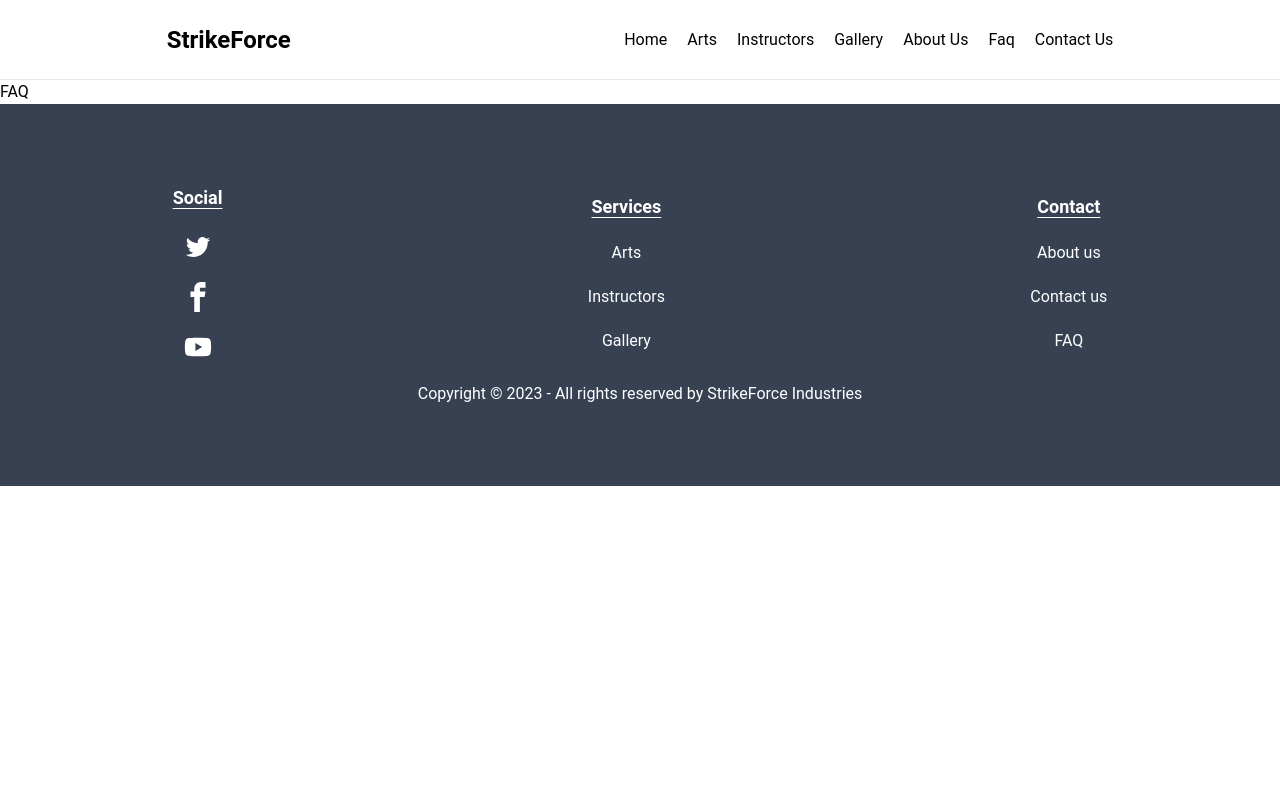
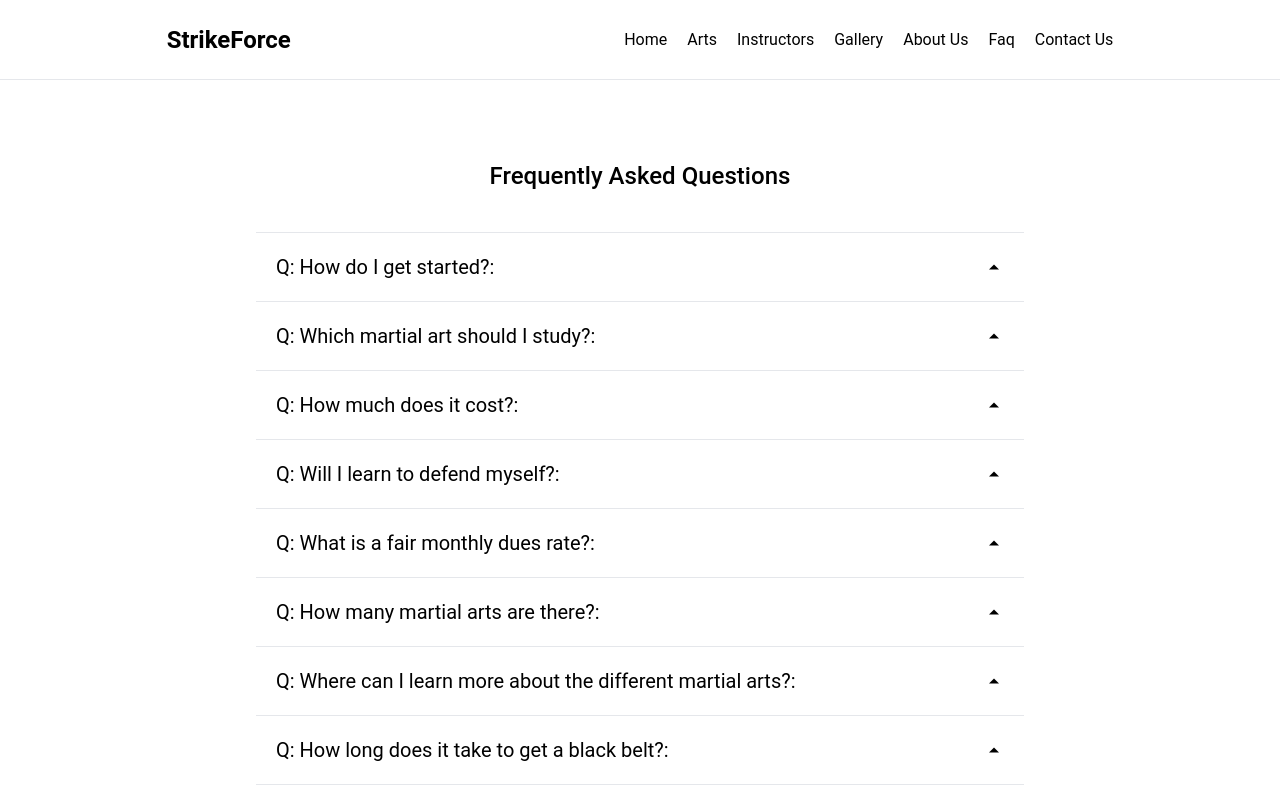
Before and after one commit to Hossain-A1/StrikeForce, a Next.js app: page /faq in a window 1280 px wide. Shown: the top 800 px of the page. Built offline with nearby package versions, Linux system fonts and the light colour scheme.

Commit message:
FAQs added

```diff
--- /dev/null
+++ b/components/Faqs.js
@@ -0,0 +1,109 @@
+import { useState } from "react";
+import { IoMdArrowDropdown, IoMdArrowDropup } from "react-icons/io";
+import SectionHeadline from "./SectionHeadline";
+const AllQuestions = [
+  {
+    question: "Q: How do I get started?",
+    answer:
+      "A: Take the plunge and experience the amazing benefits of martial arts - with the flexibility of no long-term commitment and free intro lessons. Contact us today to learn more about signing up and jumpstart your journey!",
+    isOpen: false,
+  },
+  {
+    question: "Q: Which martial art should I study?",
+    answer:
+      "A: It depends on your goals and interests. Different martial arts emphasize different skills, such as kicking, punching, grappling, and so forth. Think about what type of skills you want to learn and then research different martial arts to find out which one would best suit your needs.",
+    isOpen: false,
+  },
+  {
+    question: "Q: How much does it cost?",
+    answer:
+      "A: Your intro lessons are FREE! For memberships, our dues are very reasonable when you consider the extraordinary credentials of our teaching staff and the quality of our facility. Stop in to watch a class and discuss specific rates for your training. Our long-time members tell us that the confidence, calmness, and success skills they've learned while training are priceless!",
+    isOpen: false,
+  },
+  {
+    question: "Q: Will I learn to defend myself?",
+    answer:
+      "A:  Taking self-defense classes can help you learn the skills you need to defend yourself. You will learn techniques for blocking, punching, and kicking, as well as strategies for avoiding and de-escalating dangerous situations.",
+    isOpen: false,
+  },
+  {
+    question: "Q: What is a fair monthly dues rate?",
+    answer:
+      "A: It depends on what the school offers. Martial arts schools  charge  between $90 - $500 per month, and each school should offer benefits that justify the price. ",
+    isOpen: false,
+  },
+  {
+    question: "Q: How many martial arts are there?",
+    answer:
+      "A:While there are 180 styles of martial arts, the most common you might have heard of are Judo, Karate, MMA, Kung Fu, Tai Chi, Krav Maga, and Jiu-Jitsu. They have been developed in areas such as Japan, China, and Israel.",
+    isOpen: false,
+  },
+  {
+    question: "Q: Where can I learn more about the different martial arts?",
+    answer:
+      "A:You can find a lot of information about martial arts online. There are videos, articles, and websites dedicated to different martial arts styles and techniques. You can also find local martial arts classes or clubs in your area to learn more about the different martial arts.",
+    isOpen: false,
+  },
+
+  {
+    question: "Q: How long does it take to get a black belt?",
+    answer:
+      "A: Achieving a black belt requires dedication and hard work, but the rewards you reap are invaluable. With commitment and practice, you'll not only become better at your martial art, but also gain greater physical and mental fitness, close friendships, and important life skills.",
+    isOpen: false,
+  },
+  {
+    question: "Q: How many days does it take to learn martial arts?",
+    answer:
+      "A: Learning the basics of a martial art can take several months to a year, while mastering advanced techniques and skills can take several years of dedicated practice. However, progress is not always linear, and there may be times when progress seems slow or stagnant.",
+    isOpen: false,
+  },
+  {
+    question: "Q: What is martial arts career?",
+    answer:
+      "A: About the Career. Martial arts is a traditional form of combat practised for self defence, competitions, law enforcement purposes, entertainment, physical, mental, and spiritual development. It is believed to be mainly of East origin and is classified into armed and unarmed arts.",
+    isOpen: false,
+  },
+];
+
+const Faqs = () => {
+  const [questions, setQuestions] = useState(AllQuestions);
+
+  const toggleQns = (index) => {
+    setQuestions((prevQns) =>
+      prevQns.map((q, i) =>
+        i === index ? { ...q, isOpen: !q.isOpen } : { ...q, isOpen: false }
+      )
+    );
+  };
+
+  return (
+    <div className='wrapper section-padding flex flex-col items-center gap-5'>
+      <SectionHeadline h2='Frequently Asked Questions' />
+
+      <div className=' w-[60%] overflow-x-hidden'>
+        {questions.map((q, index) => (
+          <div key={index} className=''>
+            <span
+              onClick={() => toggleQns(index)}
+              className='text-xl  p-5 cursor-pointer gap-10 flex items-center justify-between border-t'
+            >
+              {q.question}:
+              {q.isOpen ? (
+                <h2>
+                  <IoMdArrowDropdown />
+                </h2>
+              ) : (
+                <h2>
+                  <IoMdArrowDropup />
+                </h2>
+              )}
+            </span>
+            {q.isOpen && <p className=' mb-5 px-5'>{q.answer}</p>}
+          </div>
+        ))}
+      </div>
+    </div>
+  );
+};
+
+export default Faqs;
--- a/pages/faq/index.js
+++ b/pages/faq/index.js
@@ -1,8 +1,13 @@
+import Faqs from "@/components/Faqs";
 
-const FAQ = () => {
+
+
+const Faq = () => {
   return (
-    <div>FAQ</div>
-  )
-}
+    <div className="min-h-screen">
+    <Faqs/>
+    </div>
+  );
+};
 
-export default FAQ
+export default Faq;
--- a/pages/index.js
+++ b/pages/index.js
@@ -1,5 +1,4 @@
 import Slider from "@/components/Slider";
-import Instructors from "./instructors";
 import Hero from "@/components/HeroSec";
 
 const HomePage = () => {
```
